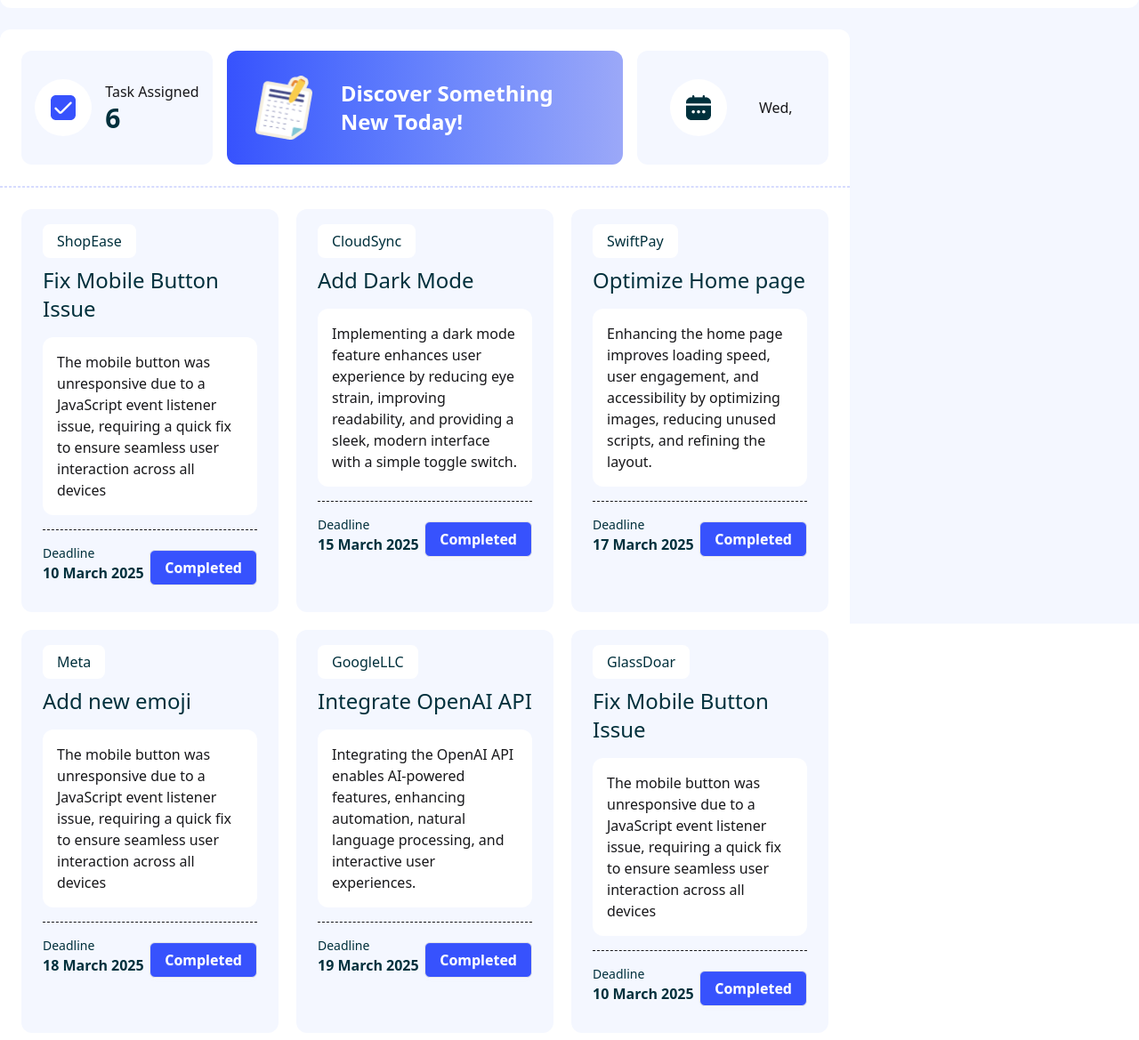
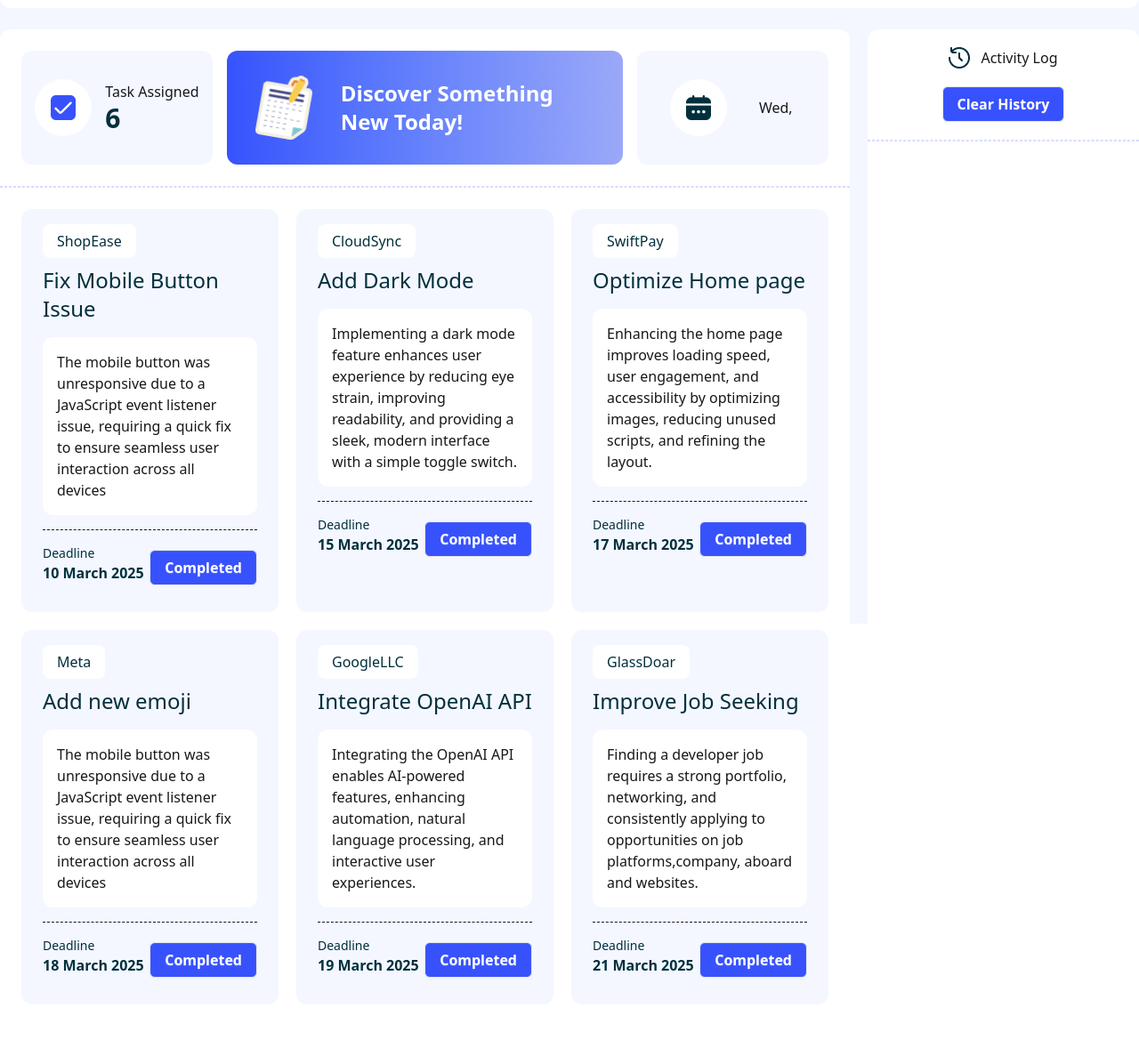
Before and after one commit to mhemon10/Dev-Board, a plain HTML site: page index.html in a window 1280 px wide. Shown: the part 99-1268 px from the top of the page at 89% size. Drawn offline with nearby package versions, Linux system fonts and the light colour scheme.

Commit message:
my commit

```diff
--- a/index.html
+++ b/index.html
@@ -155,20 +155,43 @@
                         <!-- Improve Job Seeking -->
                         <div class="bg-[#F4F7FF] p-6 rounded-xl space-y-4">
                             <span class="tag bg-white px-4 py-2 rounded-lg text-base font-normal text-[#00303C]">GlassDoar</span>
-                            <h3 class="text-2xl font-medium text-[#00303C] mt-4"> Fix Mobile Button Issue</h3>
+                            <h3 class="text-2xl font-medium text-[#00303C] mt-4"> Improve Job Seeking</h3>
                             <div class="bg-white p-4 rounded-xl">
-                                <p class="text-base font-normal">The mobile button was unresponsive due to a JavaScript event listener issue, requiring a quick fix to ensure seamless user interaction across all devices</p>
+                                <p class="text-base font-normal">Finding a developer job requires a strong portfolio,
+                                    networking, and consistently applying to opportunities on job platforms,company,
+                                    aboard and websites.</p>
                             </div>
                             <div class="flex lg:flex-col xl:flex-row space-y-2 justify-between items-center border-t border-dashed pt-4">
                                 <div>
                                     <h4 class="text-sm font-normal text-[#00303C]">Deadline</h4>
-                                    <h3 class="text-base font-bold text-[#00303C]">10 March 2025</h3>
+                                    <h3 class="text-base font-bold text-[#00303C]">21 March 2025</h3>
                                 </div>
                                 <button  class="btn btn-mobile text-white text-base rounded-md bg-[#3752FD]">Completed</button>
                             </div>
                         </div>
                     </div>
                 </section>
+                <!-- Right side -->
+                <section >
+                    <aside class="bg-white py-5 rounded-xl h-full">
+                        <div>
+                            <!-- activity head -->
+                            <div class="pb-4 space-y-5 text-center">
+                                <div class="flex gap-3 justify-center">
+                                    <img src="assets/activity.png" alt="activity icon">
+                                    <h4>Activity Log</h4>
+                                </div>
+                                <div>
+                                    <button onclick="clearHistory()" class="btn text-white text-base rounded-md bg-[#3752FD]">Clear History</button>
+                                </div>
+                                <hr class="border-dashed border-[1.4px] text-[#3752FD33]">
+
+                                <div id="logContainer" class="new-history grid gap-3 mx-4">
+                                </div>
+                            </div>
+                        </div>
+                    </aside>
+                </section>
             </div>
         </div>
      </main>
```
